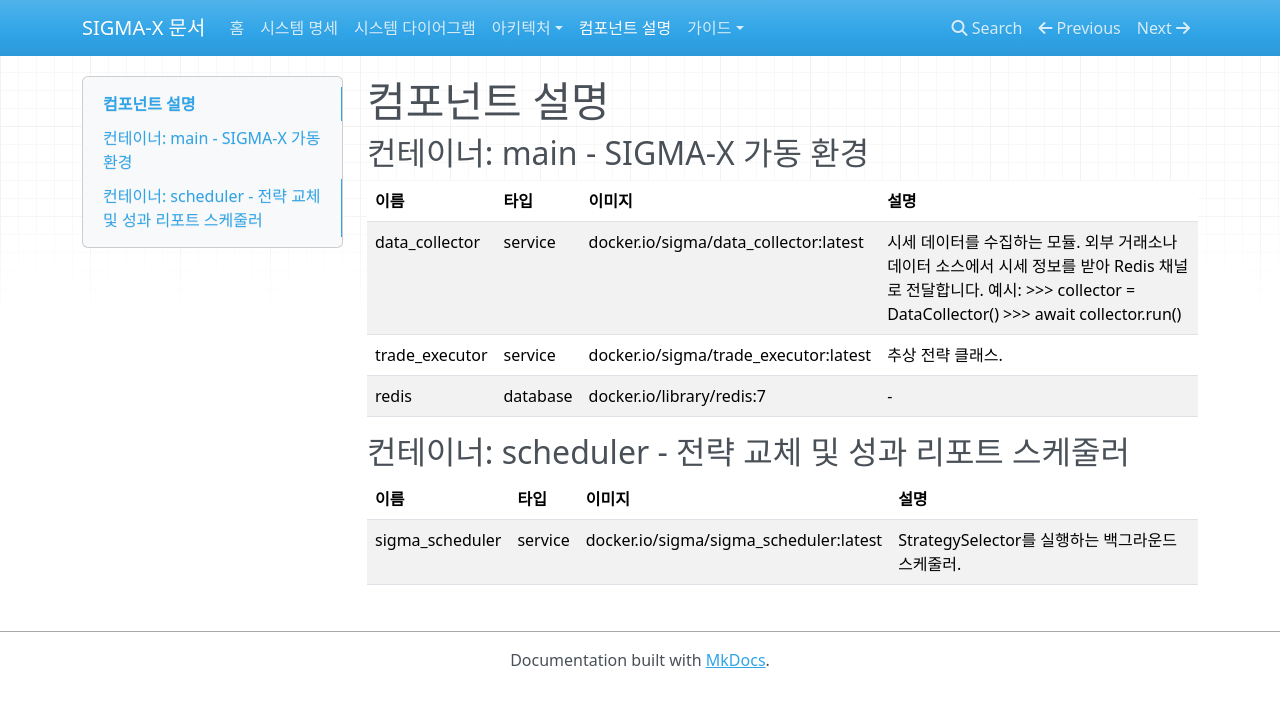
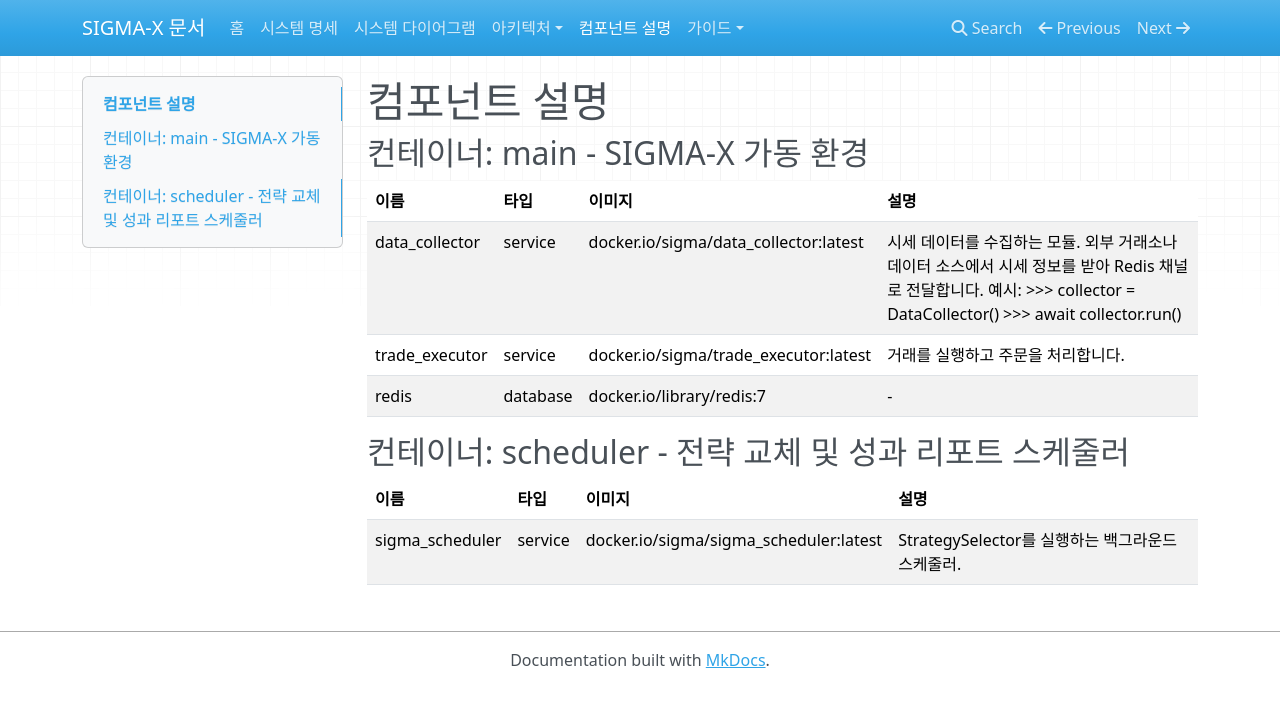
Before and after one commit to tjqjaqhd/sigma-x, an MkDocs documentation site: the page built from docs/components.md, in a window 1280 px wide. Shown: the top 707 px of the page. Built offline with MkDocs 1.6.1, drawn with Linux system fonts in a browser that asks for light colours; nearby versions of some CDN libraries.

Commit message:
docs: fix trade_executor description

```diff
--- a/docs/components.md
+++ b/docs/components.md
@@ -5,7 +5,7 @@
 | 이름 | 타입 | 이미지 | 설명 |
 | --- | --- | --- | --- |
 | data_collector | service | docker.io/sigma/data_collector:latest | 시세 데이터를 수집하는 모듈.  외부 거래소나 데이터 소스에서 시세 정보를 받아 Redis 채널로 전달합니다.  예시:     >>> collector = DataCollector()     >>> await collector.run() |
-| trade_executor | service | docker.io/sigma/trade_executor:latest | 추상 전략 클래스. |
+| trade_executor | service | docker.io/sigma/trade_executor:latest | 거래를 실행하고 주문을 처리합니다. |
 | redis | database | docker.io/library/redis:7 | - |
 
 ## 컨테이너: scheduler - 전략 교체 및 성과 리포트 스케줄러
```
Also changed, not shown: docs/1_architecture/class_diagram.svg, 1 other file.
